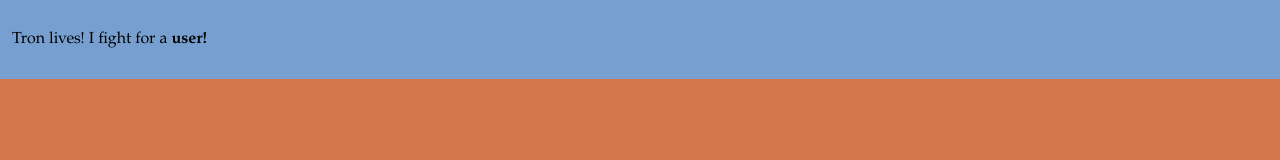
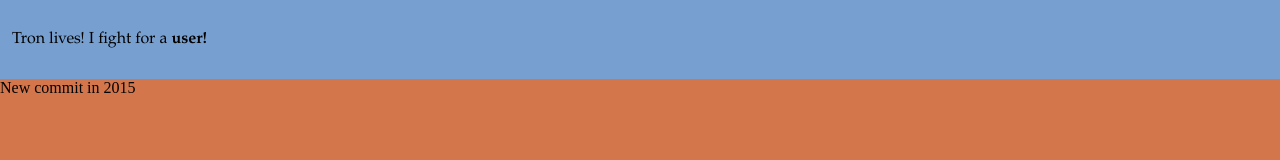
Before and after one commit to InsideMyDesign/hello-world, a plain HTML site: page index.html in a window 1280 px wide. Drawn offline with Linux system fonts and the light colour scheme.

Commit message:
first 2015

```diff
--- a/index.html
+++ b/index.html
@@ -11,5 +11,9 @@
 	<div class="mainContainer">
     	<p>Tron lives! I fight for a <b>user!</b></p>
     </div>
+
+    <div>
+    	<span>New commit in 2015 </span>
+    </div>
 </body>
 </html>
```
